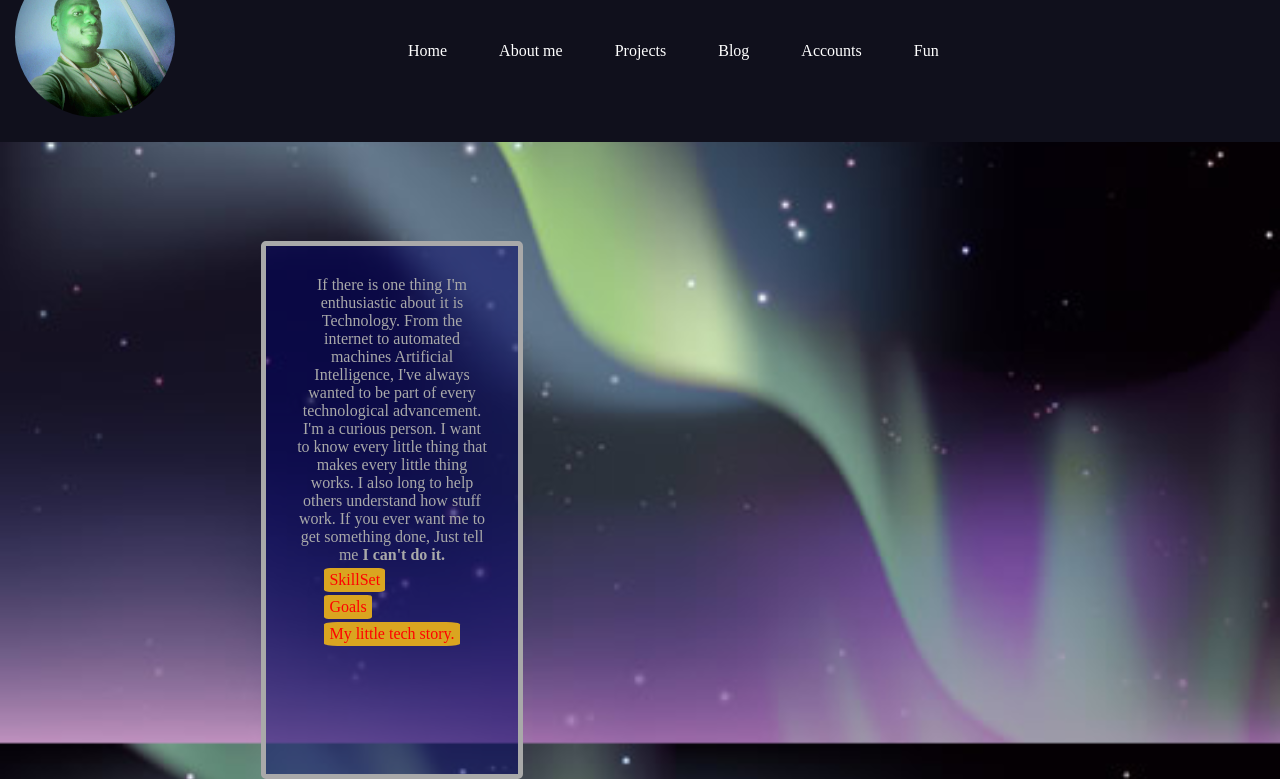
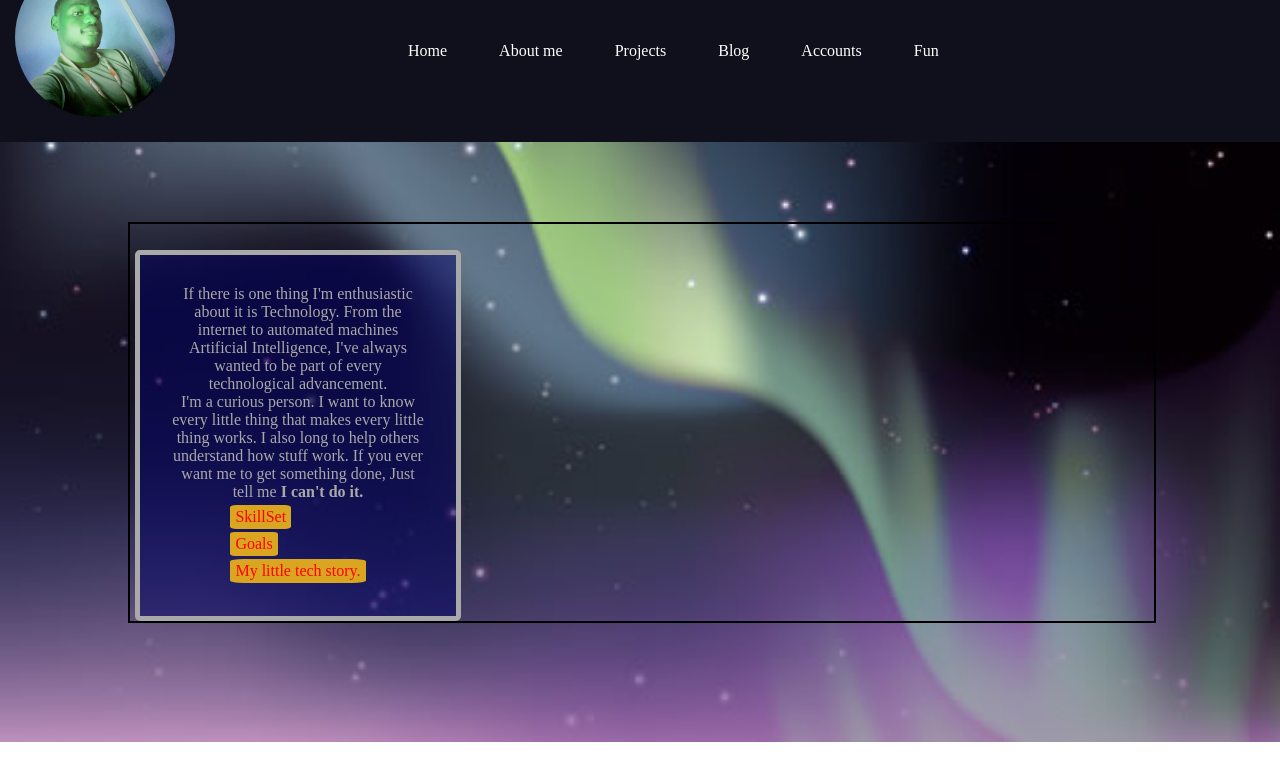
Before and after one commit to ngfizzy/ngfizzy.github.io, a plain HTML site: page pages/about_me.html in a window 1280 px wide. Shown: the part 58-837 px from the top of the page. After the commit the page ends 800 px from the top, so only its background shows below. Drawn offline with Linux system fonts and the light colour scheme.

Commit message:
removed main.about_me style.

```diff
--- a/main.css
+++ b/main.css
@@ -74,11 +74,13 @@ a{
 
 main {
     position:absolute;
-    width: 40%;
-    height: 65%;
+    width: 80%;
+    height:fit-content;
     top:35%;
-    left:20%;
+    margin-left:10%;
     text-align: center;
+    border-style:solid;
+    border-width: 2px;
 }
 
 main h1 {
@@ -93,7 +95,6 @@ main h1 {
     padding:10px 10px;
     margin-top:20px;
     width:fit-content;
-
     background-color:yellowgreen;
     color:white;
     font-family: Cambria, Cochin, Georgia, Times, Times New Roman, serif;
@@ -107,11 +108,6 @@ main h1 {
 /*#############################################################################*/
 /*Style for about_me.html*/
 
-main.about_me {
-    width: 60%;
-    margin:auto;
-    border-width:2px;
-}
 
 
 
--- a/pages/about_me.html
+++ b/pages/about_me.html
@@ -53,7 +53,7 @@
                 </div>
             </div>
 
-            <div class = "all_about_me">
+          <!--  <div class = "all_about_me">-->
                 <div id = "skillset">
                     <p align = "left">
                         Currently I Write:<br />
@@ -144,7 +144,7 @@
                         <p>
                             I've faced challenges in the past, but my passion for tech have sustaind me</p>
                 </div>
-            </div>
+           <!-- </div>-->
 
         </main>
     </body>
```
